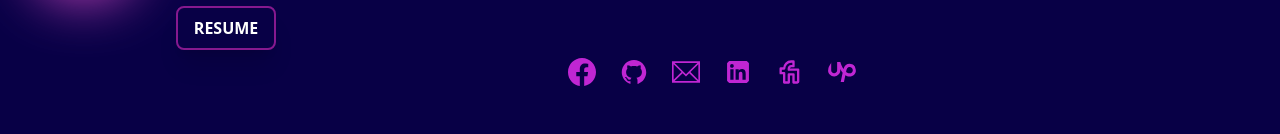
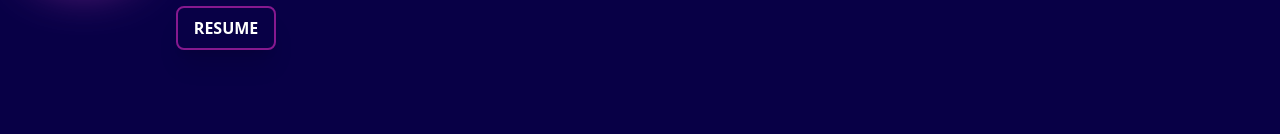
Before and after one commit to ninazmul/ni-portfolio, a React (Vite) app: page / in a window 1280 px wide. Shown: the part 594-728 px from the top of the page. Built offline with nearby package versions, Linux system fonts and the light colour scheme; no server answers.

Commit message:
few changes on design done

```diff
--- a/package.json
+++ b/package.json
@@ -13,7 +13,7 @@
     "@emailjs/browser": "^3.11.0",
     "@react-pdf-viewer/core": "^3.12.0",
     "@react-pdf-viewer/default-layout": "^3.12.0",
-    "@tanstack/react-query": "^5.17.5",
+    "@tanstack/react-query": "^5.17.9",
     "aos": "^3.0.0-beta.6",
     "axios": "^1.6.3",
     "firebase": "^10.7.1",
@@ -22,6 +22,7 @@
     "match-sorter": "^6.3.1",
     "pdfjs-dist": "^3.11.174",
     "react": "^18.2.0",
+    "react-bubble-ui": "^1.1.2",
     "react-dom": "^18.2.0",
     "react-fast-marquee": "^1.6.2",
     "react-google-drive-picker": "^1.2.2",
--- a/src/Pages/Home/Header.jsx
+++ b/src/Pages/Home/Header.jsx
@@ -119,48 +119,6 @@ const Header = () => {
                 RESUME
               </button>
             </Link>
-
-            <div
-              data-aos="fade-left"
-              className="flex space-x-2 text-center justify-center items-center"
-            >
-              <a
-                href="https://www.facebook.com/nazmulsaw"
-                className="text-fuchsia-600 hover:text-fuchsia-500 rounded-full glow p-2"
-              >
-                <BsFacebook className="text-[28px]"></BsFacebook>
-              </a>
-              <a
-                href="https://github.com/ninazmul"
-                className="text-fuchsia-600 hover:text-fuchsia-500 rounded-full glow p-2"
-              >
-                <AiFillGithub className="text-[28px]"></AiFillGithub>
-              </a>
-              <a
-                href="#email"
-                className="text-fuchsia-600 hover:text-fuchsia-500 rounded-full glow p-2"
-              >
-                <TfiEmail className="text-[28px]"></TfiEmail>
-              </a>
-              <a
-                href="https://www.linkedin.com/in/ninazmul"
-                className="text-fuchsia-600 hover:text-fuchsia-500 rounded-full glow p-2"
-              >
-                <AiFillLinkedin className="text-[28px] rounded-full"></AiFillLinkedin>
-              </a>
-              <a
-                href="https://www.fiverr.com/ninazmul"
-                className="text-fuchsia-600 hover:text-fuchsia-500 rounded-full glow p-2"
-              >
-                <TbBrandFiverr className="text-[28px] rounded-full"></TbBrandFiverr>
-              </a>
-              <a
-                href="https://www.upwork.com/freelancers/~01369d0d10ed1780e4"
-                className="text-fuchsia-600 hover:text-fuchsia-500 rounded-full glow p-2"
-              >
-                <SiUpwork className="text-[28px] rounded-full" />
-              </a>
-            </div>
           </div>
           <div className="" data-aos="fade-up">
             <img
```
Also changed, not shown: 1 other file (tests, documents, lock files or other folders).
